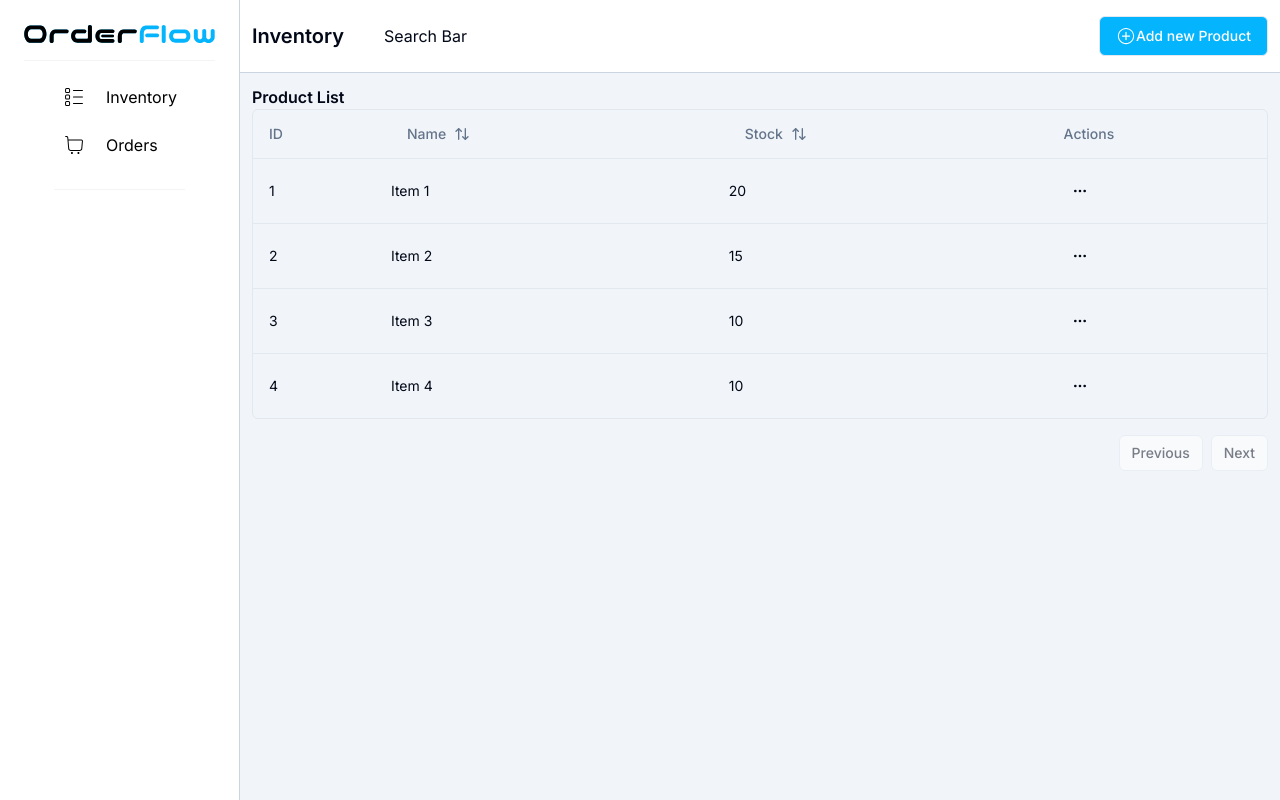
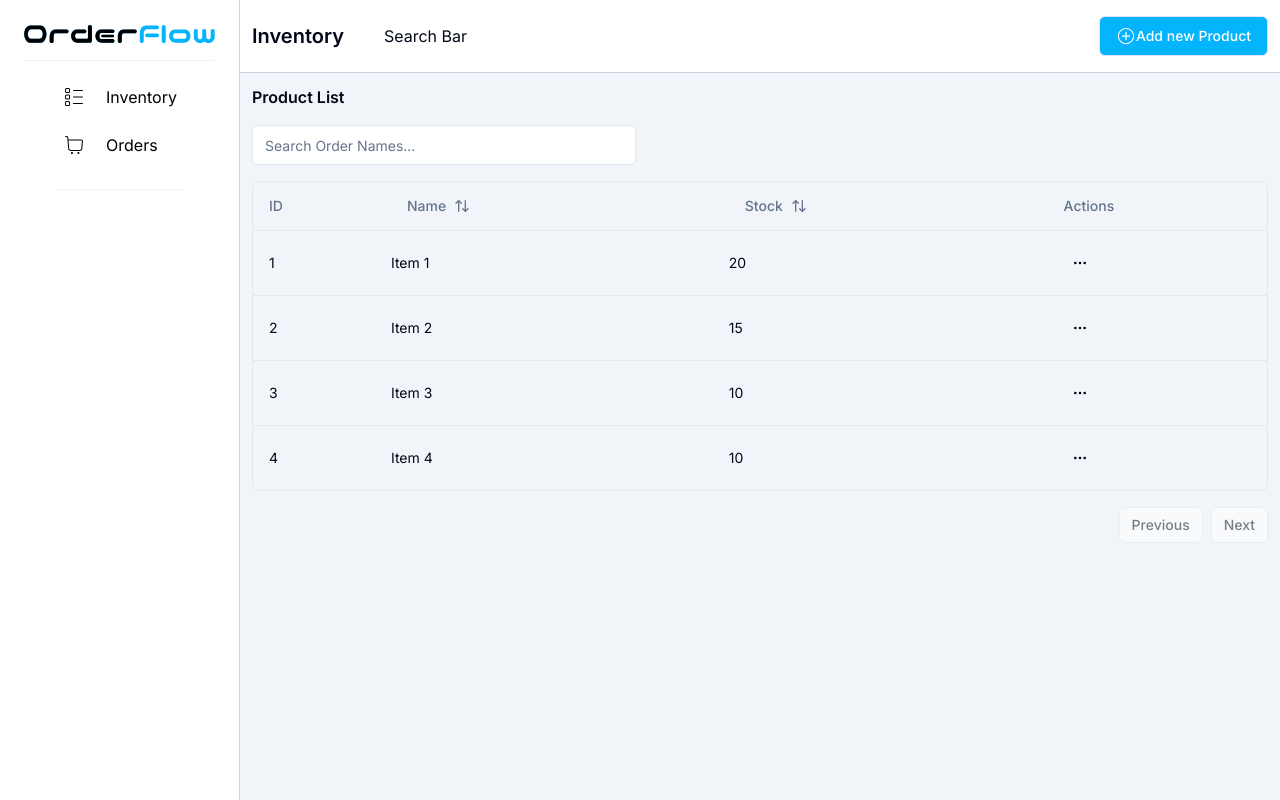
Before and after one commit to Shivd131/next-orderflow, a Next.js app: page /inventory-view in a window 1280 px wide. Built offline with nearby package versions, Linux system fonts and the light colour scheme.

Commit message:
data table: search functionality

```diff
--- a/src/components/ui/data-table.tsx
+++ b/src/components/ui/data-table.tsx
@@ -3,6 +3,8 @@
 import * as React from "react"
 import {
     ColumnDef,
+    ColumnFiltersState,
+    getFilteredRowModel,
     SortingState,
     getSortedRowModel,
     flexRender,
@@ -26,13 +28,16 @@
 }
 
 import { Button } from "@/components/ui/button"
+import { Input } from "@/components/ui/input"
 
 export function DataTable<TData, TValue>({
     columns,
     data,
 }: DataTableProps<TData, TValue>) {
     const [sorting, setSorting] = React.useState<SortingState>([])
-
+    const [columnFilters, setColumnFilters] = React.useState<ColumnFiltersState>(
+        []
+    )
     const table = useReactTable({
         data,
         columns,
@@ -41,13 +46,26 @@
         getPaginationRowModel: getPaginationRowModel(),
         onSortingChange: setSorting,
         getSortedRowModel: getSortedRowModel(),
+        onColumnFiltersChange: setColumnFilters,
+        getFilteredRowModel: getFilteredRowModel(),
         state: {
             sorting,
+            columnFilters,
         },
     })
 
     return (
         <div>
+            <div className="flex items-center py-4">
+                <Input
+                    placeholder="Search Order Names..."
+                    value={(table.getColumn("name")?.getFilterValue() as string) ?? ""}
+                    onChange={(event) =>
+                        table.getColumn("name")?.setFilterValue(event.target.value)
+                    }
+                    className="max-w-sm"
+                />
+            </div>
             <div className="rounded-md border">
                 <Table>
                     <TableHeader>
--- /dev/null
+++ b/src/components/ui/input.tsx
@@ -0,0 +1,25 @@
+import * as React from "react"
+
+import { cn } from "@/lib/utils"
+
+export interface InputProps
+  extends React.InputHTMLAttributes<HTMLInputElement> {}
+
+const Input = React.forwardRef<HTMLInputElement, InputProps>(
+  ({ className, type, ...props }, ref) => {
+    return (
+      <input
+        type={type}
+        className={cn(
+          "flex h-10 w-full rounded-md border border-input bg-background px-3 py-2 text-sm ring-offset-background file:border-0 file:bg-transparent file:text-sm file:font-medium placeholder:text-muted-foreground focus-visible:outline-none focus-visible:ring-2 focus-visible:ring-ring focus-visible:ring-offset-2 disabled:cursor-not-allowed disabled:opacity-50",
+          className
+        )}
+        ref={ref}
+        {...props}
+      />
+    )
+  }
+)
+Input.displayName = "Input"
+
+export { Input }
```
